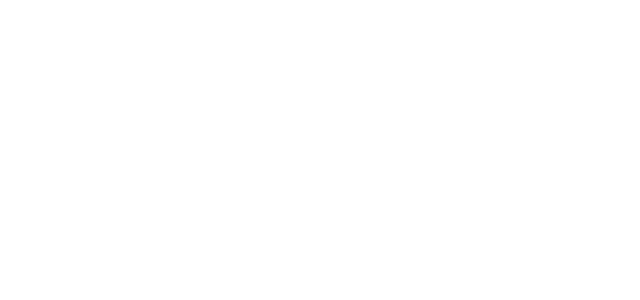
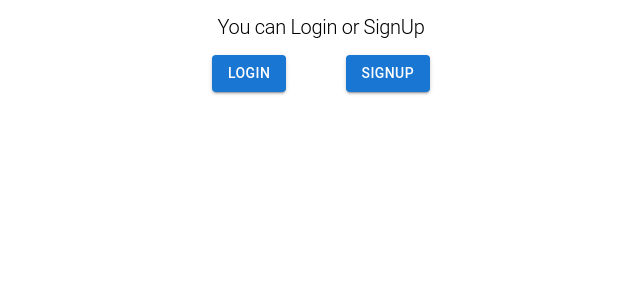
Before and after one commit to Nikita-glitch-web/task-manager, a React (Vite) app: page / in a window 1280 px wide. Before the commit this address had no page. Shown: the top 300 px of the page, without its empty margins (319-959 px from the left). Built offline with nearby package versions, Linux system fonts and the light colour scheme.

Commit message:
fixing auth

```diff
--- a/src/App.tsx
+++ b/src/App.tsx
@@ -2,18 +2,47 @@ import React from "react";
 import "./styles/index.scss";
 import { SignUpForm } from "./components/SignUpForm";
 import { LoginForm } from "./components/LoginForm";
-import { BrowserRouter as Router, Route, Routes } from "react-router-dom";
+import {
+  BrowserRouter as Router,
+  Route,
+  Routes,
+  Navigate,
+} from "react-router-dom";
 import TaskPage from "./pages/Task";
+import { IntroPage } from "./pages/Route";
+import { AuthProvider, useAuthContext } from "./contexts/AuthContext";
+
+const ProtectedRoute: React.FC<{ children: React.ReactNode }> = ({
+  children,
+}) => {
+  const { user } = useAuthContext();
+
+  if (!user) {
+    return <Navigate to="/login" replace />;
+  }
+
+  return <>{children}</>;
+};
 
 const App: React.FC = () => {
   return (
+    <AuthProvider>
       <Router>
         <Routes>
-        <Route path="/tasks" element={<TaskPage />} />
+          <Route path="/" element={<IntroPage />} />
+          <Route
+            path="/tasks"
+            element={
+              <ProtectedRoute>
+                <TaskPage />
+              </ProtectedRoute>
+            }
+          />
           <Route path="/login" element={<LoginForm />} />
           <Route path="/signup" element={<SignUpForm />} />
         </Routes>
       </Router>
+    </AuthProvider>
   );
 };
 
--- /dev/null
+++ b/src/contexts/AuthContext.tsx
@@ -0,0 +1,35 @@
+import { PropsWithChildren, createContext, useContext } from "react";
+import { useAuthStore } from "../store/useAuthStore";
+
+interface IAuthContext {
+  user: ReturnType<typeof useAuthStore>["user"];
+  login: ReturnType<typeof useAuthStore>["login"];
+  signUp: ReturnType<typeof useAuthStore>["signUp"];
+  logout: ReturnType<typeof useAuthStore>["logout"];
+}
+
+const AuthContext = createContext<IAuthContext | undefined>(undefined);
+
+export const AuthProvider: React.FC<PropsWithChildren> = ({ children }) => {
+  const authStore = useAuthStore();
+
+  if (!authStore) {
+    throw new Error("useAuthStore did not return the expected object.");
+  }
+
+  const { user, login, signUp, logout } = authStore;
+
+  return (
+    <AuthContext.Provider value={{ user, login, signUp, logout }}>
+      {children}
+    </AuthContext.Provider>
+  );
+};
+
+export const useAuthContext = () => {
+  const context = useContext(AuthContext);
+  if (!context) {
+    throw new Error("useAuthContext must be used within an AuthProvider");
+  }
+  return context;
+};
--- a/src/pages/Route.tsx
+++ b/src/pages/Route.tsx
@@ -2,17 +2,17 @@ import React from "react";
 import { Box, Typography } from "@mui/material";
 import { ButtonUsage } from "../components/Button/Button";
 
-const TaskPage: React.FC = () => {
+export const IntroPage: React.FC = () => {
   return (
     <Box
       sx={{
         width: "100%",
-        maxWidth: 400,
+        maxWidth: 250,
         margin: "auto",
         padding: 2,
         display: "flex",
         flexDirection: "column",
-        justifyContent: "center",
+        justifyContent: "space-beetwen",
         gap: 2,
       }}
     >
@@ -21,16 +21,21 @@ const TaskPage: React.FC = () => {
         component="h2"
         sx={{
           fontSize: "20px",
+          textAlign: "center",
         }}
       >
         You can Login or SignUp
       </Typography>
-      <Box sx={{ textAlign: "center" }}>
+      <Box
+        sx={{
+          textAlign: "center",
+          display: "flex",
+          justifyContent: "space-between",
+        }}
+      >
         <ButtonUsage href="/login">Login</ButtonUsage>
         <ButtonUsage href="/signup">SignUp</ButtonUsage>
       </Box>
     </Box>
   );
 };
-
-export default TaskPage;
```
Also changed, not shown: src/store/useAuthStore.ts (+5 -5 lines). Lines whose indentation alone changed are shown as unchanged.
